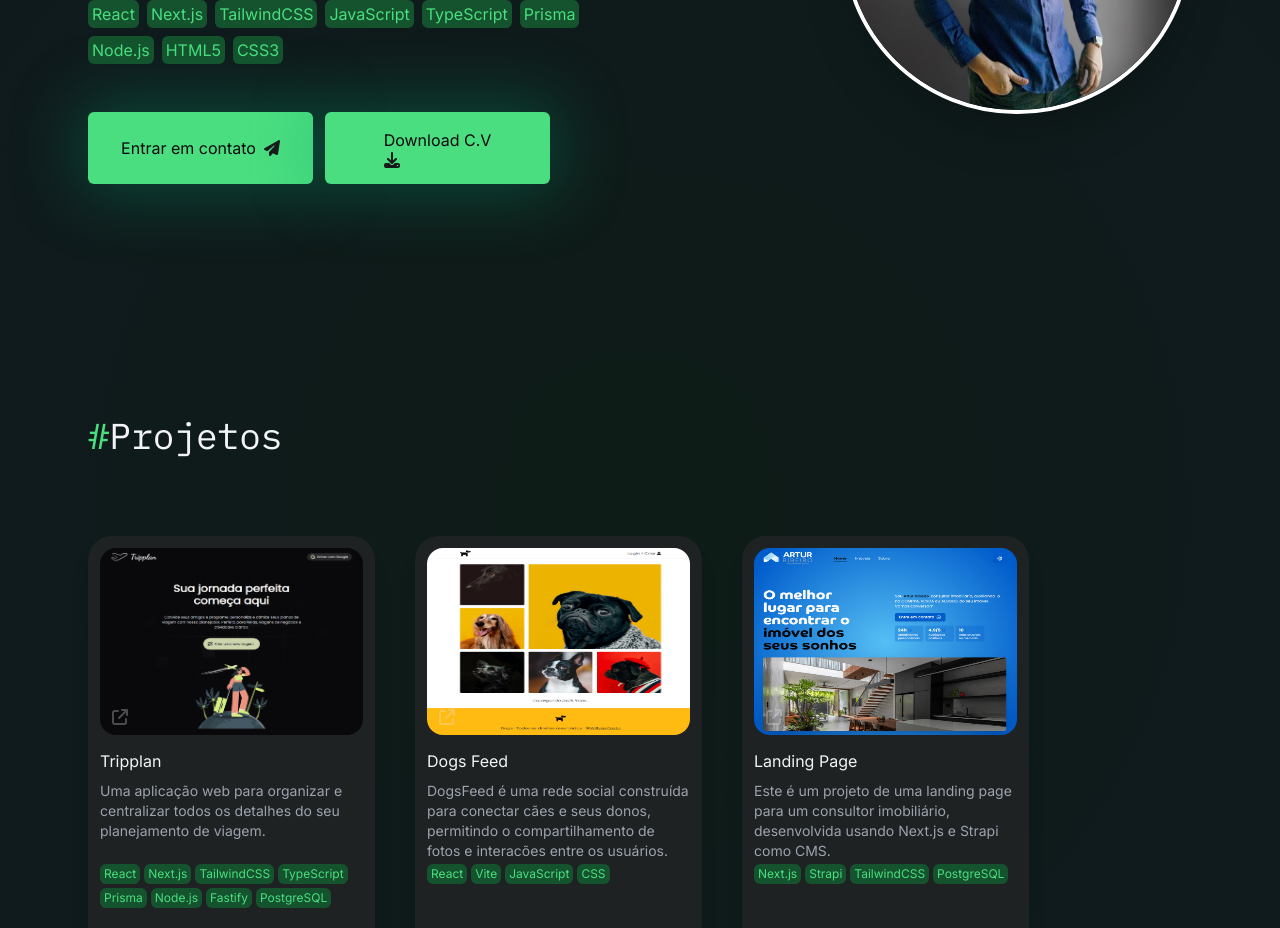
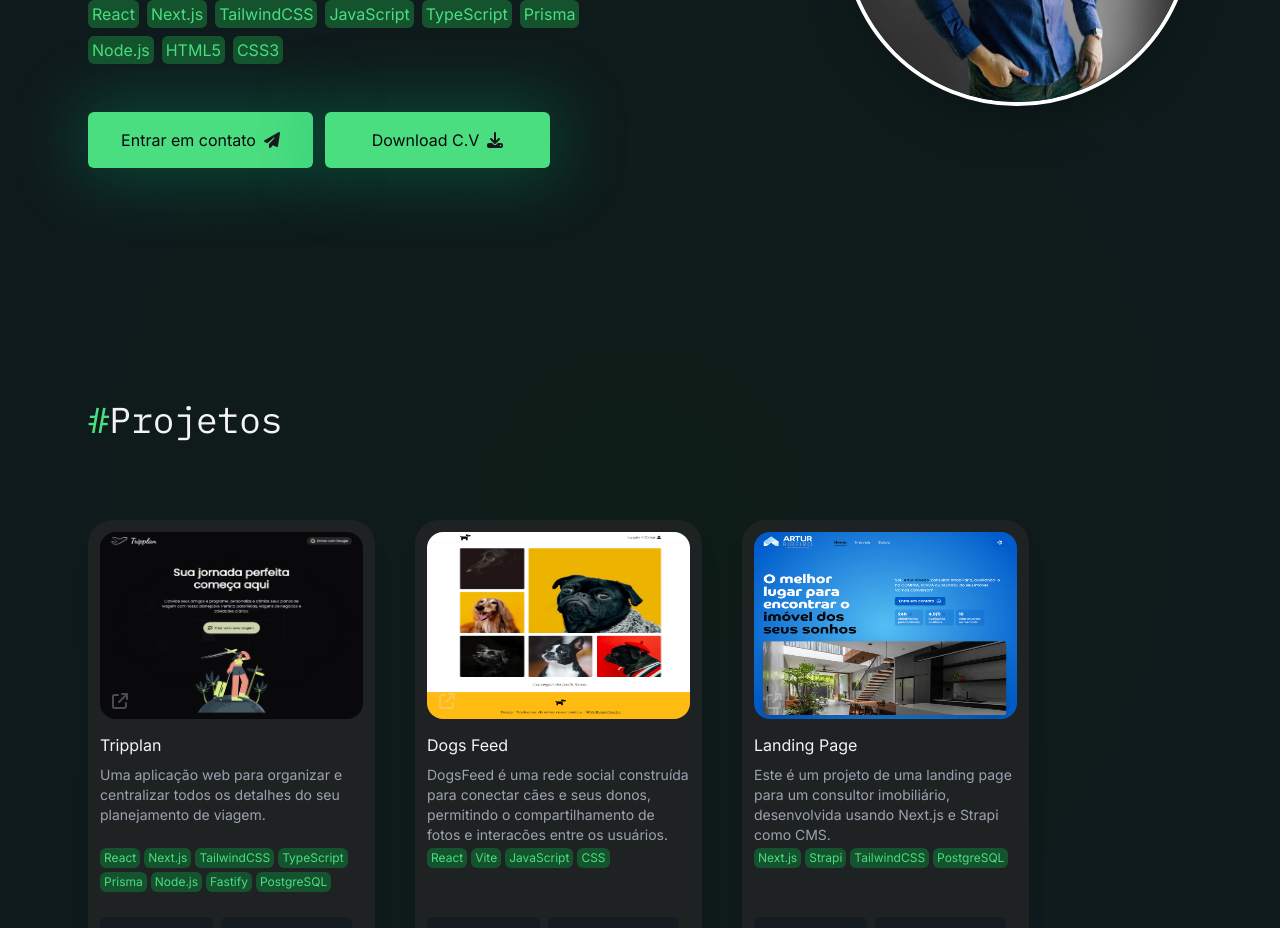
Before and after one commit to willyancr/myPortfolio, a Next.js app: page / in a window 1280 px wide. Shown: the part 1360-2288 px from the top of the page. Built offline with nearby package versions, Linux system fonts and the light colour scheme.

Commit message:
style: update style from button cv

```diff
--- a/src/app/(myportfolio)/sobre/page.tsx
+++ b/src/app/(myportfolio)/sobre/page.tsx
@@ -60,6 +60,7 @@ export default function About() {
                 href="https://drive.google.com/file/d/16HGIhuRbxcvd5yAHbHAbHfyJ58H9Xc5B/view?usp=drive_link"
                 target="_blank"
                 rel="noopener noreferrer"
+                className="flex items-center gap-2"
               >
                 <p className="text-zinc-950">Download C.V </p>
                 <FaDownload className="size-4 text-zinc-900" />
```
